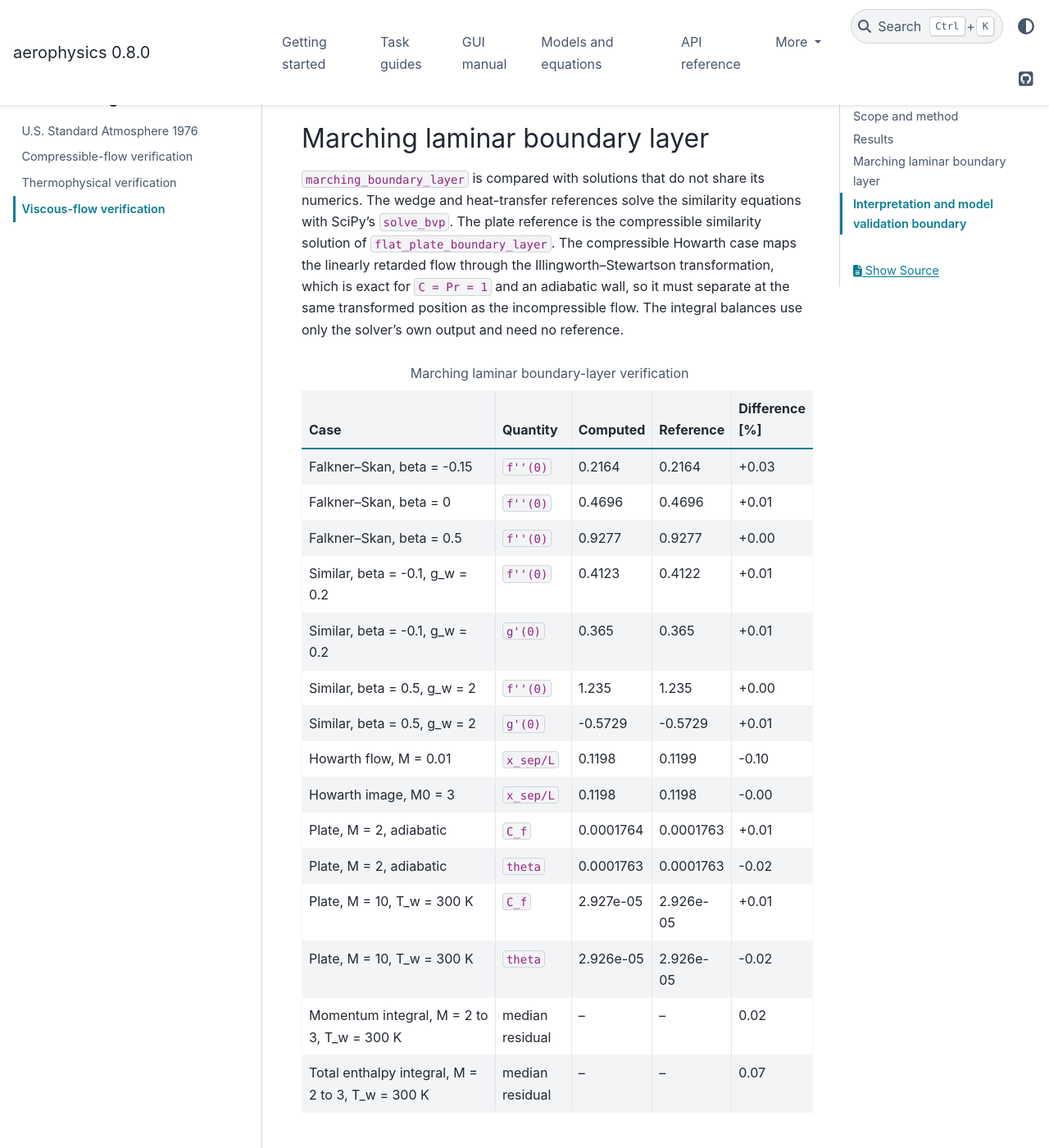
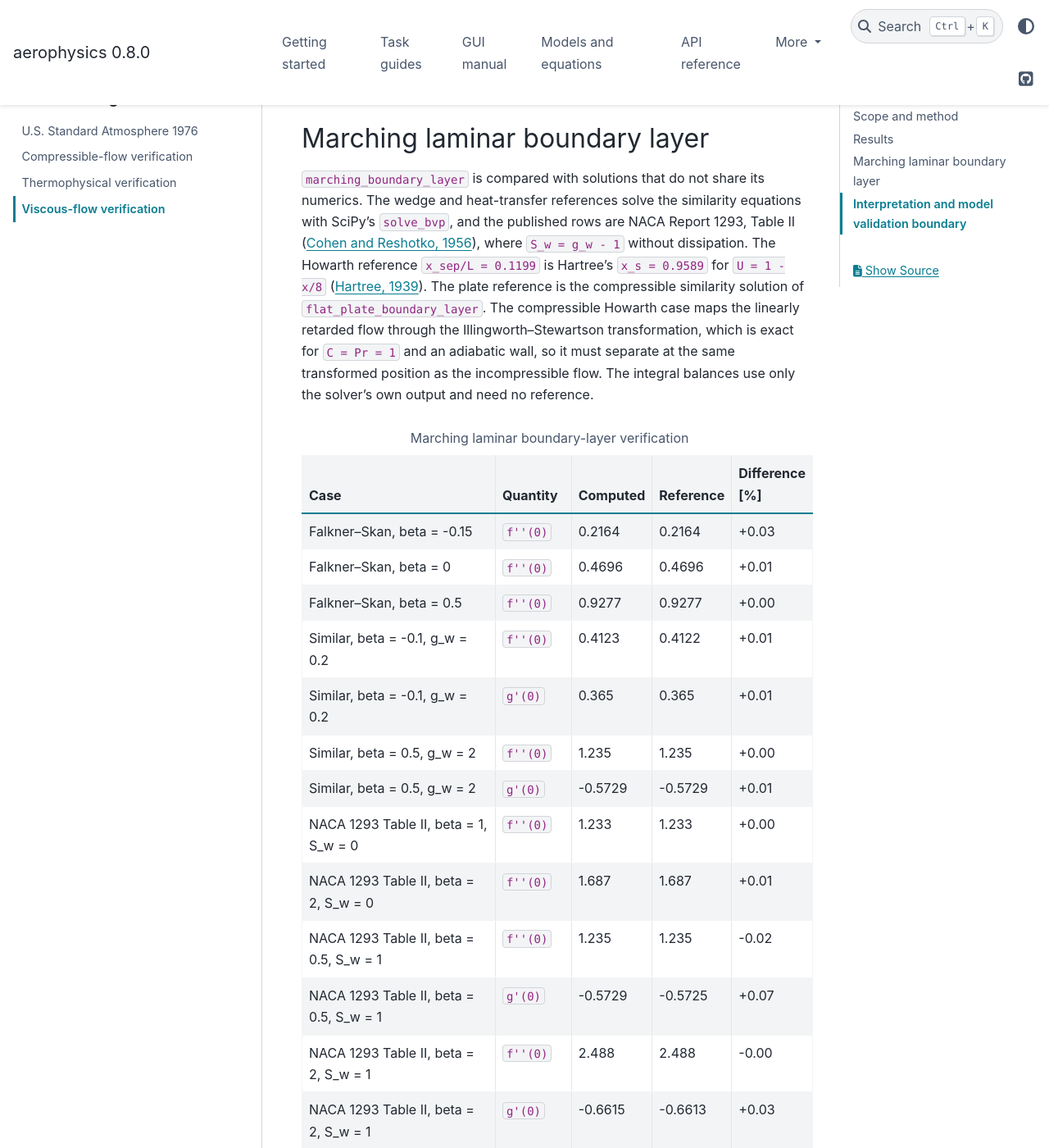
Before and after one commit to pandorobo11/aerophysics, a Sphinx documentation site: the page built from docs/verification/viscous_flow.rst, in a window 1280 px wide and 1400 px high, scrolled down 2919 px. Shown: the whole window at 82% size. Built offline with Sphinx 7.4.7 and the PyData theme 0.15.4, drawn with Linux system fonts in a browser that asks for light colours.

Commit message:
test: compare the marching solver with published similar and separation values
Add NACA Report 1293 Table II rows and Hartree's separation position for the
linearly retarded flow, and correct references checked against Crossref.

Co-Authored-By: Claude Opus 5.5 <noreply@anthropic.com>

```diff
--- a/docs/_generated/marching_laminar_verification.rst
+++ b/docs/_generated/marching_laminar_verification.rst
@@ -42,11 +42,41 @@
      - -0.5729
      - -0.5729
      - +0.01
+   * - NACA 1293 Table II, beta = 1, S_w = 0
+     - ``f''(0)``
+     - 1.233
+     - 1.233
+     - +0.00
+   * - NACA 1293 Table II, beta = 2, S_w = 0
+     - ``f''(0)``
+     - 1.687
+     - 1.687
+     - +0.01
+   * - NACA 1293 Table II, beta = 0.5, S_w = 1
+     - ``f''(0)``
+     - 1.235
+     - 1.235
+     - -0.02
+   * - NACA 1293 Table II, beta = 0.5, S_w = 1
+     - ``g'(0)``
+     - -0.5729
+     - -0.5725
+     - +0.07
+   * - NACA 1293 Table II, beta = 2, S_w = 1
+     - ``f''(0)``
+     - 2.488
+     - 2.488
+     - -0.00
+   * - NACA 1293 Table II, beta = 2, S_w = 1
+     - ``g'(0)``
+     - -0.6615
+     - -0.6613
+     - +0.03
    * - Howarth flow, M = 0.01
      - ``x_sep/L``
      - 0.1198
      - 0.1199
-     - -0.10
+     - -0.07
    * - Howarth image, M0 = 3
      - ``x_sep/L``
      - 0.1198
--- a/docs/scripts/generate_viscous_flow_validation.py
+++ b/docs/scripts/generate_viscous_flow_validation.py
@@ -717,8 +717,19 @@ def _marching_laminar_verification(api: tuple[object, ...]) -> str:
         label = f"Similar, beta = {beta:g}, g_w = {wall_ratio:g}"
         rows.append((label, "f''(0)", shear, reference_shear))
         rows.append((label, "g'(0)", heat, reference_heat))
+    for beta, wall_enthalpy, published_shear, published_heat in (
+        (1.0, 0.0, 1.2326, None),
+        (2.0, 0.0, 1.6870, None),
+        (0.5, 1.0, 1.2351, -0.5725),
+        (2.0, 1.0, 2.4878, -0.6613),
+    ):
+        shear, heat = wedge(beta, 1.0 + wall_enthalpy)
+        label = f"NACA 1293 Table II, beta = {beta:g}, S_w = {wall_enthalpy:g}"
+        rows.append((label, "f''(0)", shear, published_shear))
+        if published_heat is not None:
+            rows.append((label, "g'(0)", heat, published_heat))
     incompressible = _howarth_separation(0.01, marching)
-    rows.append(("Howarth flow, M = 0.01", "x_sep/L", incompressible, 0.1199))
+    rows.append(("Howarth flow, M = 0.01", "x_sep/L", incompressible, 0.9589 / 8.0))
     rows.append(
         (
             "Howarth image, M0 = 3",
--- a/docs/verification/viscous_flow.rst
+++ b/docs/verification/viscous_flow.rst
@@ -37,7 +37,11 @@ Marching laminar boundary layer
 
 ``marching_boundary_layer`` is compared with solutions that do not share its
 numerics. The wedge and heat-transfer references solve the similarity equations
-with SciPy's ``solve_bvp``. The plate reference is the compressible similarity
+with SciPy's ``solve_bvp``, and the published rows are NACA Report 1293, Table II
+(:ref:`Cohen and Reshotko, 1956 <ref-cohen-reshotko-1956>`), where
+``S_w = g_w - 1`` without dissipation. The Howarth reference ``x_sep/L = 0.1199``
+is Hartree's ``x_s = 0.9589`` for ``U = 1 - x/8`` (:ref:`Hartree, 1939
+<ref-hartree-1939>`). The plate reference is the compressible similarity
 solution of ``flat_plate_boundary_layer``. The compressible Howarth case maps
 the linearly retarded flow through the Illingworth--Stewartson transformation,
 which is exact for ``C = Pr = 1`` and an adiabatic wall, so it must separate at
```
Also changed, not shown: docs/models/marching_boundary_layer.rst (+4 -3 lines), docs/references.rst (+27 -8 lines), 1 other file.
